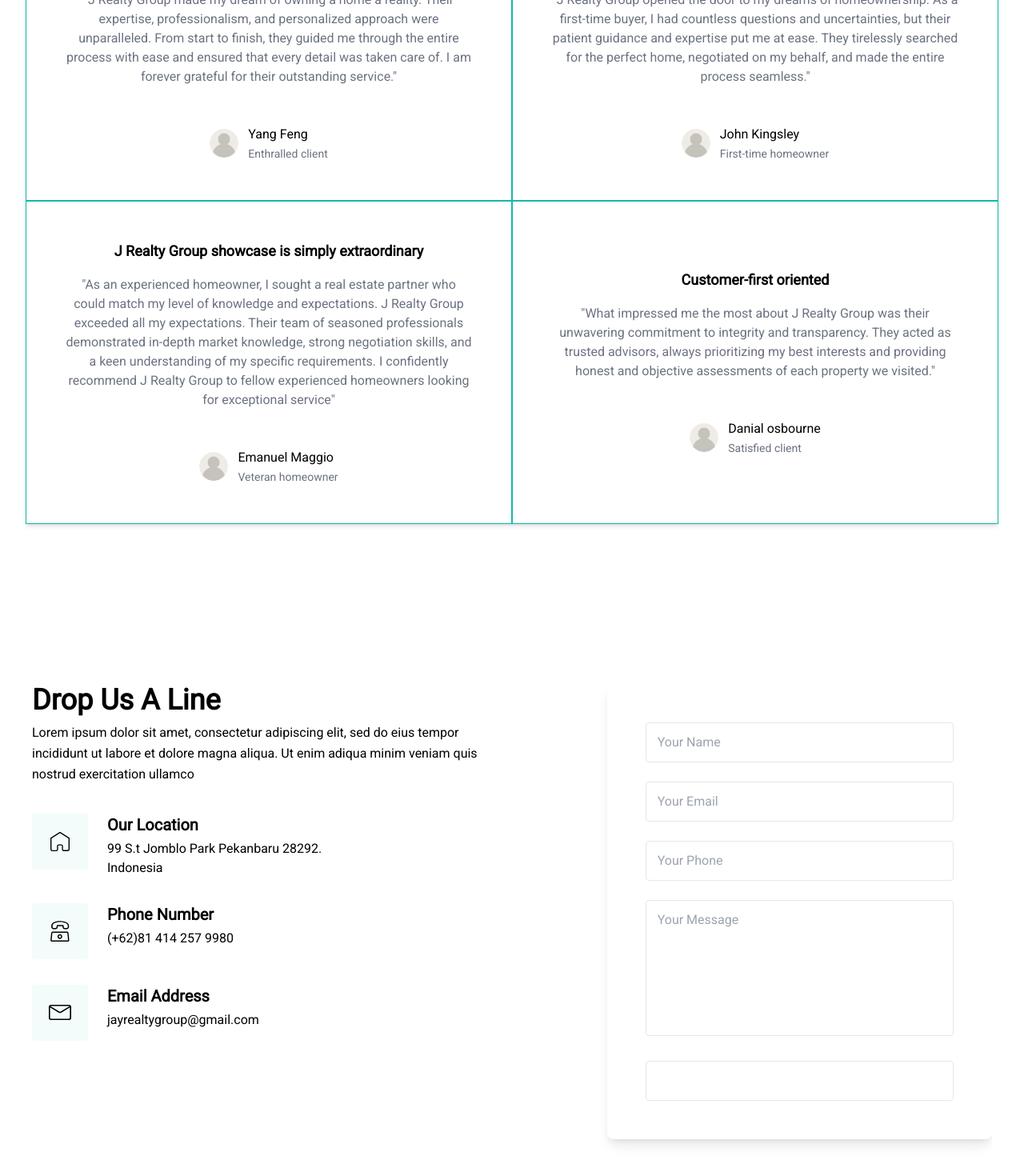
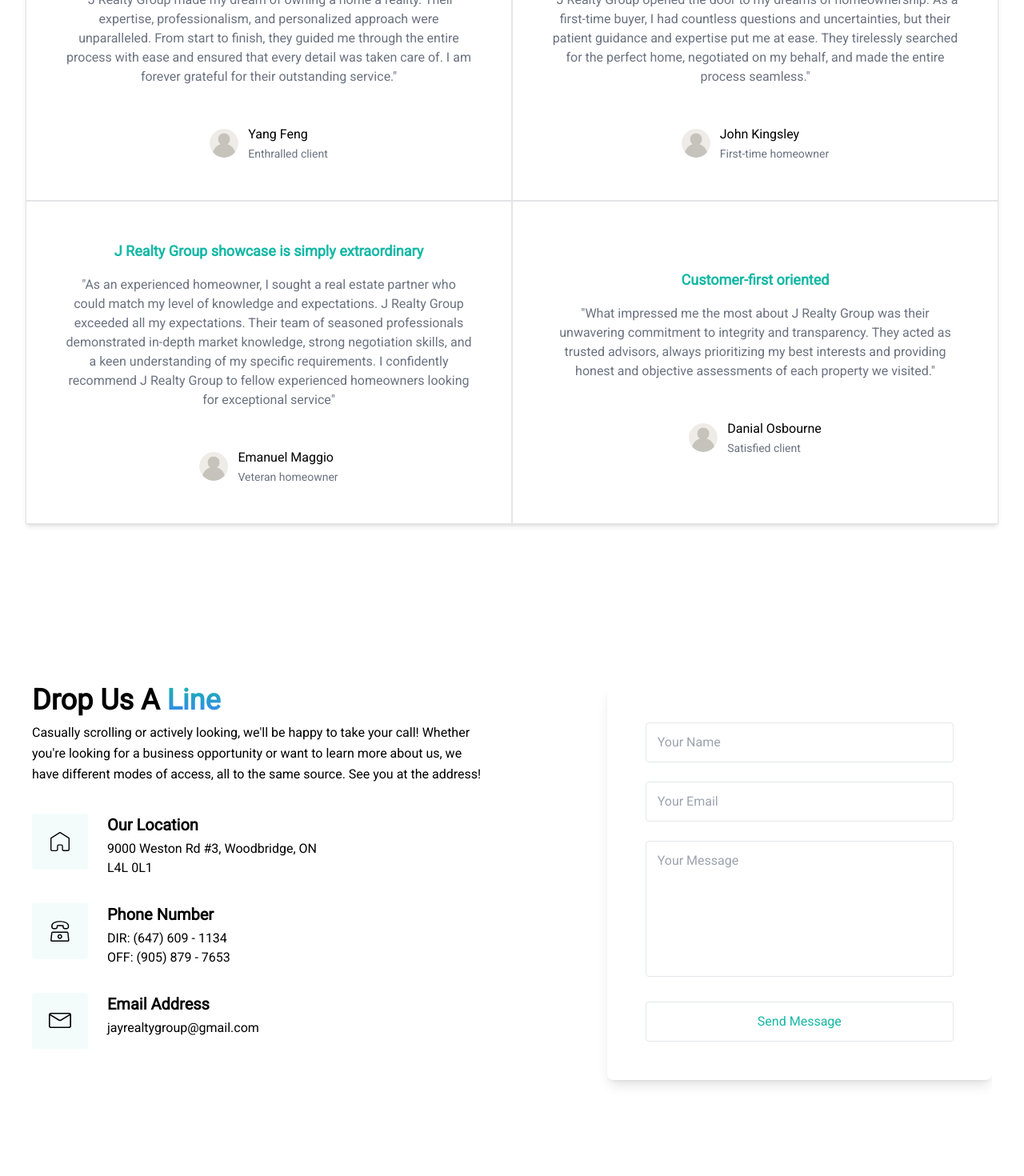
Before and after one commit to abrarmurad416/jayrealestate, a React (Create React App) app: page / in a window 1280 px wide. Shown: the part 1260-2730 px from the top of the page at 80% size. Built offline with nearby package versions, Linux system fonts and the light colour scheme.

Commit message:
react router added

```diff
--- a/package.json
+++ b/package.json
@@ -8,6 +8,7 @@
     "@testing-library/user-event": "^13.5.0",
     "react": "^18.2.0",
     "react-dom": "^18.2.0",
+    "react-router-dom": "^6.13.0",
     "react-scripts": "5.0.1",
     "react-scroll": "^1.8.9",
     "web-vitals": "^2.1.4"
--- a/src/App.js
+++ b/src/App.js
@@ -1,17 +1,18 @@
-import Header from "./components/Header/Header";
-import Landing from "./components/Landing/Landing";
-import Footer from "./components/Footer/Footer";
-import Reviews from "./components/Reviews/Reviews";
-import Contact from "./components/Contact/Contact";
+import React from "react";
+import { BrowserRouter as Router, Routes, Route } from "react-router-dom";
 
-export default function App() {
+import Home from "./Home";
+import Listings from "./components/Listings/Listings";
+
+const App = () => {
     return (
-        <div>
-            <Header />
-            <Landing />
-            <Reviews />
-            <Contact />
-            <Footer />
-        </div>
+        <Router>
+            <Routes>
+                <Route path="/" element={<Home />} />
+                <Route path="/listings" element={<Listings />} />
+            </Routes>
+        </Router>
     );
-}
+};
+
+export default App;
--- /dev/null
+++ b/src/Home.js
@@ -0,0 +1,18 @@
+import React from "react";
+import Landing from "./components/Landing/Landing";
+import Reviews from "./components/Reviews/Reviews";
+import Contact from "./components/Contact/Contact";
+import Header from "./components/Header/Header";
+import Footer from "./components/Footer/Footer";
+
+export default function Home() {
+    return (
+        <>
+            <Header />
+            <Landing />
+            <Reviews />
+            <Contact />
+            <Footer />
+        </>
+    );
+}
--- a/src/components/Contact/Contact.js
+++ b/src/components/Contact/Contact.js
@@ -3,20 +3,27 @@ import React from "react";
 const Contact = () => {
     return (
         <div>
-            <section class="relative z-10 overflow-hidden bg-white py-20 lg:py-[120px] mx-10">
+            <section
+                class="relative z-10 overflow-hidden bg-white py-20 lg:py-[120px] mx-10"
+                id="contact"
+            >
                 <div class="container mx-auto">
                     <div class="-mx-4 flex flex-wrap lg:justify-between">
                         <div class="w-full px-4 lg:w-1/2 xl:w-6/12">
                             <div class="mb-12 max-w-[570px] lg:mb-0">
                                 <h2 class="text-4xl font-extrabold">
-                                    Drop Us A Line
+                                    Drop Us A{" "}
+                                    <span className="bg-gradient-to-b from-teal-500 to-blue-500 bg-clip-text text-transparent">
+                                        Line
+                                    </span>
                                 </h2>
                                 <p class="text-body-color mb-9 text-base leading-relaxed mt-2">
-                                    Lorem ipsum dolor sit amet, consectetur
-                                    adipiscing elit, sed do eius tempor
-                                    incididunt ut labore et dolore magna aliqua.
-                                    Ut enim adiqua minim veniam quis nostrud
-                                    exercitation ullamco
+                                    Casually scrolling or actively looking,
+                                    we'll be happy to take your call! Whether
+                                    you're looking for a business opportunity or
+                                    want to learn more about us, we have
+                                    different modes of access, all to the same
+                                    source. See you at the address!
                                 </p>
                                 <div class="mb-8 flex w-full max-w-[370px]">
                                     <div class="bg-primary text-primary mr-6 flex h-[60px] w-full max-w-[60px] items-center justify-center overflow-hidden rounded bg-opacity-5 sm:h-[70px] sm:max-w-[70px] bg-teal-500">
@@ -34,8 +41,8 @@ const Contact = () => {
                                             Our Location
                                         </h4>
                                         <p class="text-body-color text-base">
-                                            99 S.t Jomblo Park Pekanbaru 28292.
-                                            Indonesia
+                                            9000 Weston Rd #3, Woodbridge, ON
+                                            L4L 0L1
                                         </p>
                                     </div>
                                 </div>
@@ -57,7 +64,8 @@ const Contact = () => {
                                             Phone Number
                                         </h4>
                                         <p class="text-body-color text-base">
-                                            (+62)81 414 257 9980
+                                            DIR: (647) 609 - 1134 <br />
+                                            OFF: (905) 879 - 7653
                                         </p>
                                     </div>
                                 </div>
@@ -85,39 +93,41 @@ const Contact = () => {
                         </div>
                         <div class="w-full px-4 lg:w-1/2 xl:w-5/12">
                             <div class="relative rounded-lg bg-white p-8 shadow-lg sm:p-12">
-                                <form>
+                                <form
+                                    action="https://formsubmit.co/your@email.com"
+                                    method="POST"
+                                >
                                     <div class="mb-6">
                                         <input
                                             type="text"
                                             placeholder="Your Name"
+                                            name="Name"
                                             class="text-body-color border-[f0f0f0] focus:border-primary w-full rounded border py-3 px-[14px] text-base outline-none focus-visible:shadow-none"
+                                            required
                                         />
                                     </div>
                                     <div class="mb-6">
                                         <input
                                             type="email"
                                             placeholder="Your Email"
+                                            name="Email"
                                             class="text-body-color border-[f0f0f0] focus:border-primary w-full rounded border py-3 px-[14px] text-base outline-none focus-visible:shadow-none"
-                                        />
-                                    </div>
-                                    <div class="mb-6">
-                                        <input
-                                            type="text"
-                                            placeholder="Your Phone"
-                                            class="text-body-color border-[f0f0f0] focus:border-primary w-full rounded border py-3 px-[14px] text-base outline-none focus-visible:shadow-none"
+                                            required
                                         />
                                     </div>
                                     <div class="mb-6">
                                         <textarea
+                                            required
                                             rows="6"
                                             placeholder="Your Message"
+                                            name="Message"
                                             class="text-body-color border-[f0f0f0] focus:border-primary w-full resize-none rounded border py-3 px-[14px] text-base outline-none focus-visible:shadow-none"
                                         ></textarea>
                                     </div>
                                     <div>
                                         <button
                                             type="submit"
-                                            class="bg-primary border-primary w-full rounded border p-3 text-white transition hover:bg-opacity-90"
+                                            class="bg-primary border-primary w-full rounded border p-3 text-teal-500 transition hover:bg-opacity-90 hover:bg-teal-500 hover:text-white"
                                         >
                                             Send Message
                                         </button>
--- /dev/null
+++ b/src/components/Listings/Listings.js
@@ -0,0 +1,21 @@
+import React from "react";
+import { useNavigate } from "react-router-dom";
+import Footer from "../Footer/Footer";
+
+const Listings = () => {
+    const navigate = useNavigate();
+
+    const handleGoBack = () => {
+        navigate("/");
+    };
+
+    return (
+        <div>
+            <div>hello</div>
+            <button onClick={handleGoBack}>Go Back</button>
+            <Footer />
+        </div>
+    );
+};
+
+export default Listings;
--- a/src/components/Reviews/Reviews.js
+++ b/src/components/Reviews/Reviews.js
@@ -5,11 +5,11 @@ const Reviews = () => {
     const underline =
         process.env.PUBLIC_URL + "/images/undraw_double-underline.svg";
     return (
-        <div className="flex flex-col items-center justify-center mt-32">
-            <h1
-                id="testimonials"
-                className="text-center text-4xl font-extrabold"
-            >
+        <div
+            className="flex flex-col items-center justify-center mt-32"
+            id="testimonials"
+        >
+            <h1 className="text-center text-4xl font-extrabold">
                 Insights from{" "}
                 <span className="bg-gradient-to-r from-blue-500 to-teal-500 bg-clip-text text-transparent">
                     Satisfied
@@ -24,9 +24,9 @@ const Reviews = () => {
             <section class="bg-white p-8">
                 <div class="grid mb-8 lg:mb-12 lg:grid-cols-2 shadow-md">
                     {ReviewsData.map((item, index) => (
-                        <figure class="flex flex-col justify-center items-center p-8 text-center border-b md:p-12 border-r border-teal-500 border-t border-l">
+                        <figure class="flex flex-col justify-center items-center p-8 text-center border-b md:p-12 border-r border-zinc-200 border-t border-l">
                             <blockquote class="mx-auto mb-8 max-w-2xl text-gray-500 dark:text-gray-400">
-                                <h3 class="text-lg font-semibold text-black ">
+                                <h3 class="text-lg font-semibold text-teal-500 ">
                                     {item.hook}
                                 </h3>
                                 <p class="my-4">{item.review}</p>
--- a/src/components/Reviews/ReviewsData.js
+++ b/src/components/Reviews/ReviewsData.js
@@ -26,7 +26,7 @@ export default [
     {
         id: 4,
         hook: "Customer-first oriented",
-        name: "Danial osbourne",
+        name: "Danial Osbourne",
         review: '"What impressed me the most about J Realty Group was their unwavering commitment to integrity and transparency. They acted as trusted advisors, always prioritizing my best interests and providing honest and objective assessments of each property we visited."',
         subtext: "Satisfied client",
     },
```
Also changed, not shown: src/components/Header/Header.js (+9 -7 lines), 1 other file (tests, documents, lock files or other folders).
